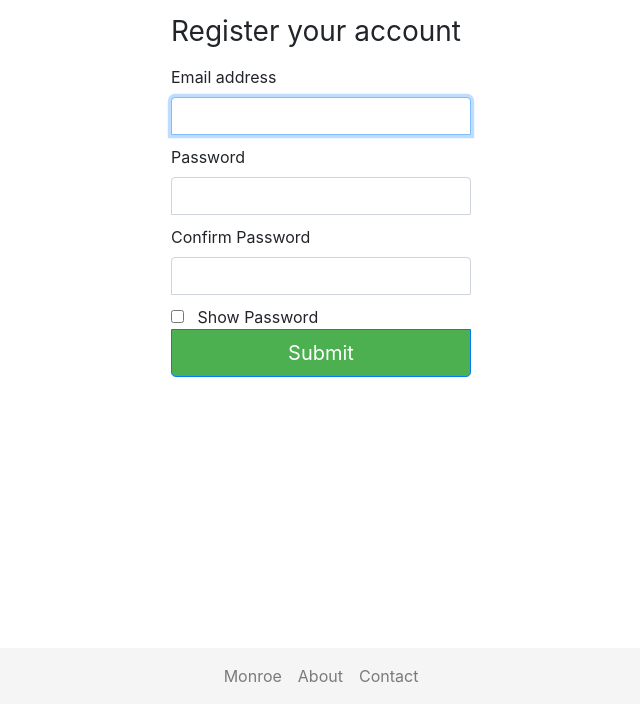
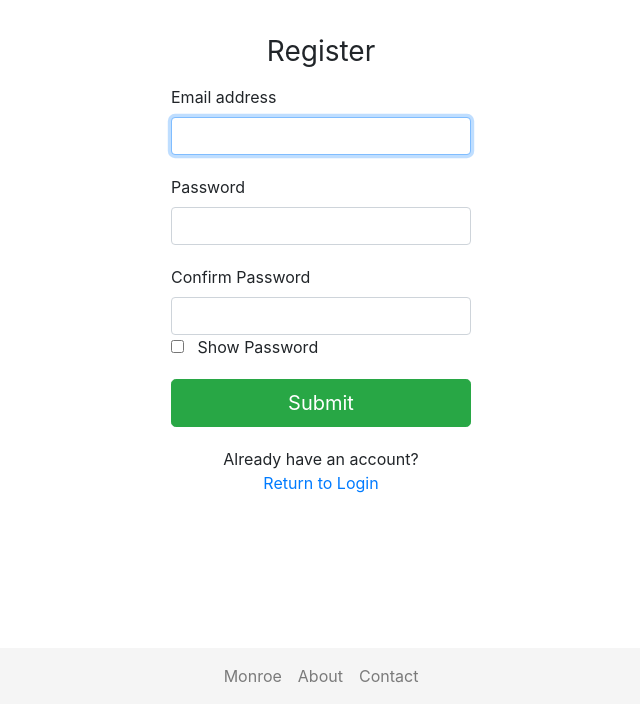
Before and after one commit to jwflory/django-rit-grasa, a PHP site: page /register.php in a window 1280 px wide. Shown: the part 96-800 px from the top of the page, without its empty margins (319-959 px from the left). Run offline with PHP 8.4, Linux system fonts and the light colour scheme.

Commit message:
reset and register page style fixes

```diff
--- a/fontend/register.php
+++ b/fontend/register.php
@@ -2,21 +2,24 @@
 
 
 <div class="form-register">
-  <h1 class="h3 mb-3 font-weight-normal">Register your account</h1>
+  <h1 class="h3 mb-3 font-weight-normal text-center top-20">Register</h1>
   <form action="register.php">
 
 	<label for="resetPW">Email address</label>
 	<input type="email" id="resetPW" class="form-control" required autofocus>
 
-    <label for="myPW">Password</label>
+    <label for="myPW" class="top-20">Password</label>
     <input type="password" id="myPW" class="form-control" name="current" pattern="(?=.*\d)(?=.*[a-z])(?=.*[A-Z]).{8,}" title="Must contain at least one number and one uppercase and lowercase letter, and at least 8 or more characters" required>
 
-    <label for="confirmPW">Confirm Password</label>
+    <label for="confirmPW" class="top-20">Confirm Password</label>
 	<input type="password" id="confirmPW" class="form-control" name="confirm" required>
 	<input type="checkbox" onclick="myFunction()"> &nbsp; Show Password
 
-    <input class="btn btn-lg btn-primary btn-block" type="submit" value="Submit">
+    <input class="btn btn-lg btn-success btn-block top-20" type="submit" value="Submit">
   </form>
+     <div class="text-center top-20">
+          <p>Already have an account?<br><a href="login.php">Return to Login</a></p>
+      </div>
 </div>
 
 <div id="message">
--- a/fontend/styles/style.css
+++ b/fontend/styles/style.css
@@ -201,30 +201,7 @@ body{
 .form-register .form-control:focus {
   z-index: 2;
 }
-
-.form-register input[type="email"] {
-  margin-bottom: 10px;
-  border-bottom-right-radius: 0;
-  border-bottom-left-radius: 0;
-
-}
-
-.form-register input[type="password"] {
-  margin-bottom: 10px;
-  border-bottom-right-radius: 0;
-  border-bottom-left-radius: 0;
-}
-
-
 /* Style the submit button */
-.form-register input[type=submit] {
-  margin-bottom: 10px;
-  border-top-left-radius: 0;
-  border-top-right-radius: 0;
-
-  background-color: #4CAF50;
-  color: white;
-}
 
 .form-reset, .form-signin{
     padding-top: 50px;
```
Also changed, not shown: fontend/resetPW.php (+4 -4 lines).
